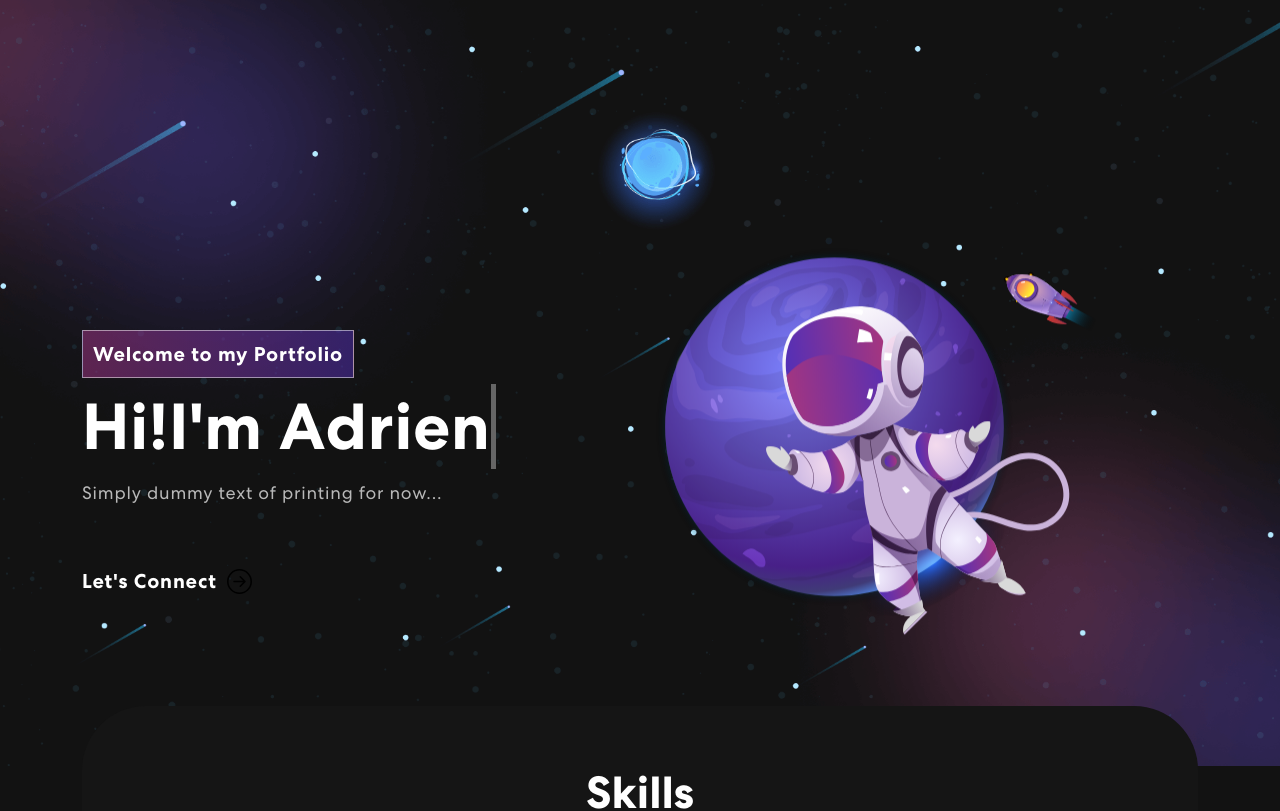
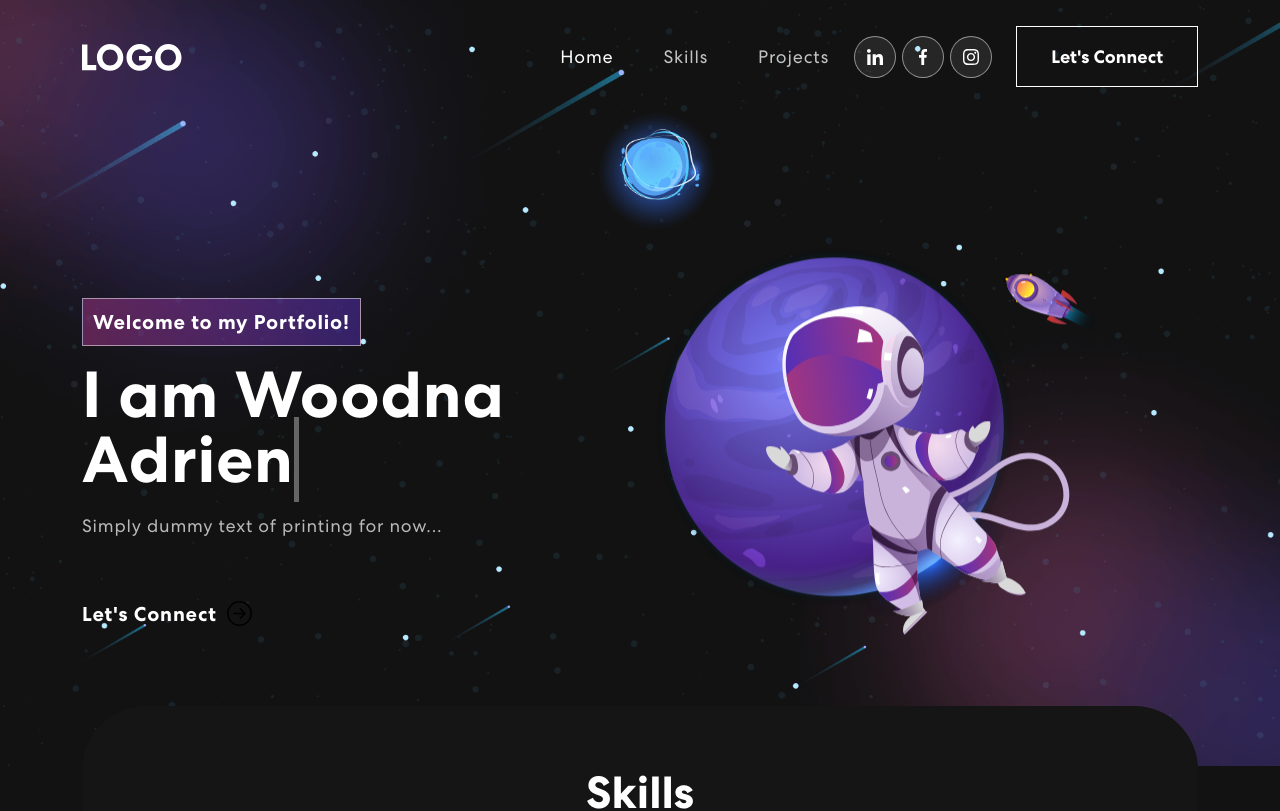
Before and after one commit to wadrien-dev/responsive-portfolio, a React (Vite) app: page / in a window 1280 px wide. Shown: the top 811 px of the page. Built offline with nearby package versions, Linux system fonts and the light colour scheme.

Commit message:
Corrected Navigation component

```diff
--- a/package.json
+++ b/package.json
@@ -21,7 +21,9 @@
     "react-bootstrap-icons": "^1.11.6",
     "react-dom": "^19.2.0",
     "react-multi-carousel": "^2.8.5",
-    "react-on-screen": "^2.1.1"
+    "react-on-screen": "^2.1.1",
+    "react-router-dom": "^7.9.6",
+    "react-router-hash-link": "^2.4.3"
   },
   "devDependencies": {
     "@eslint/js": "^9.39.1",
--- a/src/App.jsx
+++ b/src/App.jsx
@@ -1,7 +1,7 @@
 import logo from './assets/img/logo.svg';
 import './App.css';
 import 'bootstrap/dist/css/bootstrap.min.css';
-import { NavBar } from "./components/NavBar";
+import { NavigationBar } from "./components/NavigationBar";
 import { Banner } from "./components/Banner";
 import { Skills } from "./components/Skills";
 import { Projects } from "./components/Projects";
@@ -16,7 +16,7 @@ function App() {
     </div> */
 
     <div className="App">
-      {/* <NavBar /> */}
+      <NavigationBar />
       <Banner />
       <Skills />
       {/*<Projects />*/}
--- a/src/components/Banner.jsx
+++ b/src/components/Banner.jsx
@@ -55,8 +55,8 @@ export const Banner = () => {
                         <TrackVisibility>
                             {({ isVisible}) =>
                             <div className={isVisible ? "animate_animated animate_fadeIn": ""}>
-                                <span className="tagline">Welcome to my Portfolio</span>
-                                <h1>{`Hi!I'm Adrien`}<span className="txt-rotate" dataPeriod="1000"data-rotate='["Software Developer", "Android", "Cloud", "AI Tools", "CS Student (May 2026)"]'><span className="wrap">{text}</span></span></h1>
+                                <span className="tagline">Welcome to my Portfolio!</span>
+                                <h1>{`I am Woodna Adrien`}<span className="txt-rotate" dataPeriod="1000"data-rotate='["Software Developer", "Android", "Cloud", "AI Tools", "CS Student (May 2026)"]'><span className="wrap">{text}</span></span></h1>
                                 <p>Simply dummy text of printing for now...</p>
                                 <button onClick={() => console.log('connect')}>Let's Connect <ArrowRightCircle size={25} /></button>
                             </div>}
--- a/src/components/NavBar.jsx
+++ b/src/components/NavigationBar.jsx
@@ -1,11 +1,13 @@
 import {useState, useEffect} from "react";
-import { Navbar, Nav, Container } from "react-bootstrap";
+import { Navbar as BootstrapNavbar, Nav, Container } from "react-bootstrap";
+import { BrowserRouter as Router } from "react-router-dom";
+import { HashLink } from "react-router-hash-link";
 import logo from '../assets/img/logo.svg';
 import navIcon1 from '../assets/img/nav-icon1.svg';
 import navIcon2 from '../assets/img/nav-icon2.svg';
 import navIcon3 from '../assets/img/nav-icon3.svg';
 
-export const NavBar = () => {
+export const NavigationBar = () => {
     const [activeLink, setActiveLink] = useState('home');
     const [scrolled, seScrolled]= useState(false);
 
@@ -29,18 +31,17 @@ export const NavBar = () => {
 
     return (
         <Router>
-            <NavBar expand="lg" className={scrolled ? "scrolled" : ""}>
+            <BootstrapNavbar expand="lg" className={scrolled ? "scrolled" : ""}>
                 <Container>
-                    <Navbar.Brand href="#home">
+                    <BootstrapNavbar.Brand href="#home">
                         <img src={logo} alt="Logo" />
-                    </Navbar.Brand>
-                    <Navbar.Toggle aria-controls="basic-navbar-nav" />
-                        <span className="navbar-toggler-icon"></span>
-                    <Navbar.Collapse id="basic-navbar-nav">
+                    </BootstrapNavbar.Brand>
+                    <BootstrapNavbar.Toggle aria-controls="basic-navbar-nav"><span className="navbar-toggler-icon"></span></BootstrapNavbar.Toggle>
+                    <BootstrapNavbar.Collapse id="basic-navbar-nav">
                         <Nav className="ms-auto">
-                            <Nav.Link href="#home" className={activeLink === 'home' ? 'active navbar-link' : 'navbar-link'} onClink={() => onUpdateActiveLink('home')}>Home</Nav.Link>
-                            <Nav.Link href="#link" className={activeLink === 'skills' ? 'active navbar-link' : 'navbar-link'} onClink={() => onUpdateActiveLink('skills')}>Skills</Nav.Link>
-                            <Nav.Link href="#link" className={activeLink === 'projects' ? 'active navbar-link' : 'navbar-link'} onClink={() => onUpdateActiveLink('projects')}>Projects</Nav.Link>
+                            <Nav.Link href="#home" className={activeLink === 'home' ? 'active navbar-link' : 'navbar-link'} onClick={() => onUpdateActiveLink('home')}>Home</Nav.Link>
+                            <Nav.Link href="#link" className={activeLink === 'skills' ? 'active navbar-link' : 'navbar-link'} onClick={() => onUpdateActiveLink('skills')}>Skills</Nav.Link>
+                            <Nav.Link href="#link" className={activeLink === 'projects' ? 'active navbar-link' : 'navbar-link'} onClick={() => onUpdateActiveLink('projects')}>Projects</Nav.Link>
                         </Nav>
                         <span className="navbar-text">
                             <div className="social-icon">
@@ -52,9 +53,9 @@ export const NavBar = () => {
                                 <button className="vvd"><span>Let's Connect</span></button>
                             </HashLink>
                         </span>
-                    </Navbar.Collapse>
+                    </BootstrapNavbar.Collapse>
                 </Container>
-            </NavBar>
+            </BootstrapNavbar>
         </Router>
 
     )
--- a/src/components/Projects.jsx
+++ b/src/components/Projects.jsx
@@ -78,7 +78,7 @@ export const Projects = () => {
                     </Col>
                 </Row>
             </Container>
-            <img className="background-image-right" src={colorSharp2.png}></img>
+            <img className="background-image-right" src={"color-sharp.png"}></img>
         </section>
     )
 }
```
Also changed, not shown: 1 other file (tests, documents, lock files or other folders).
